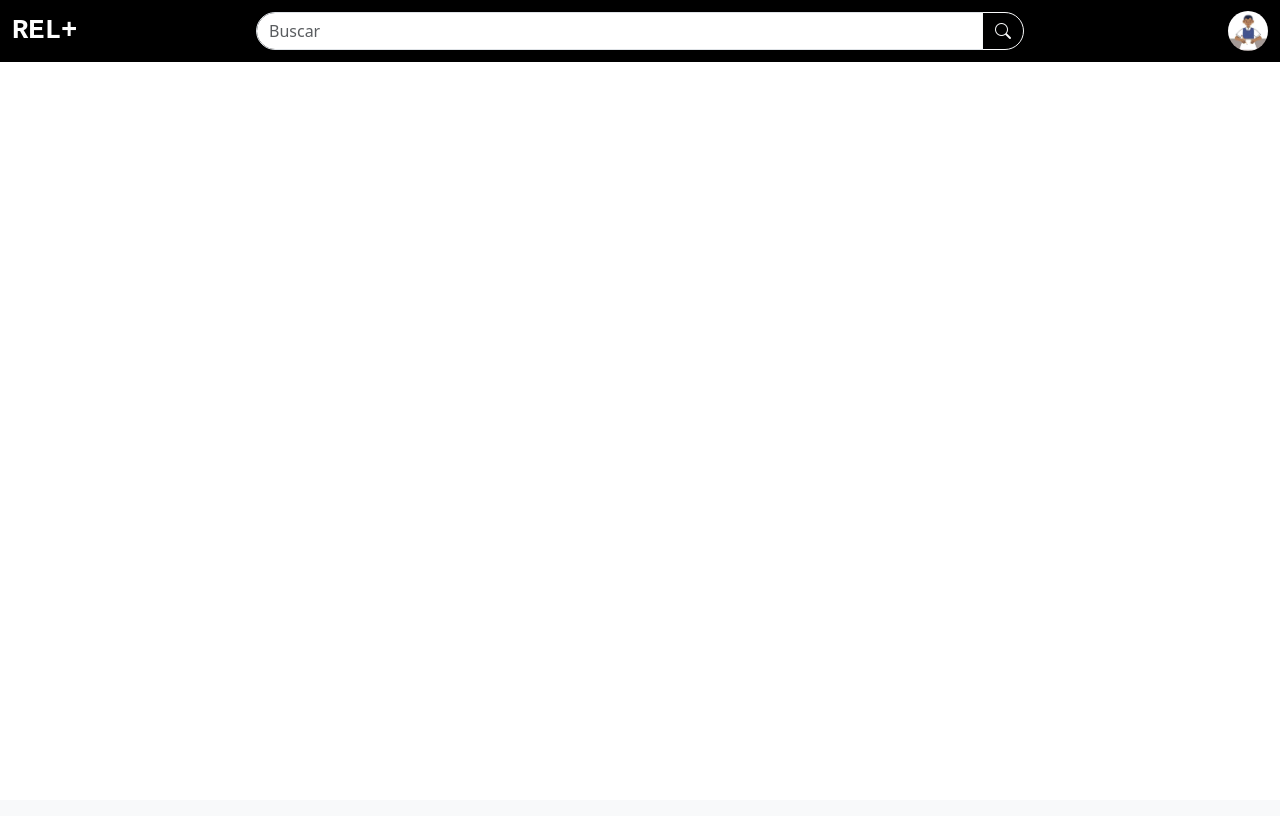
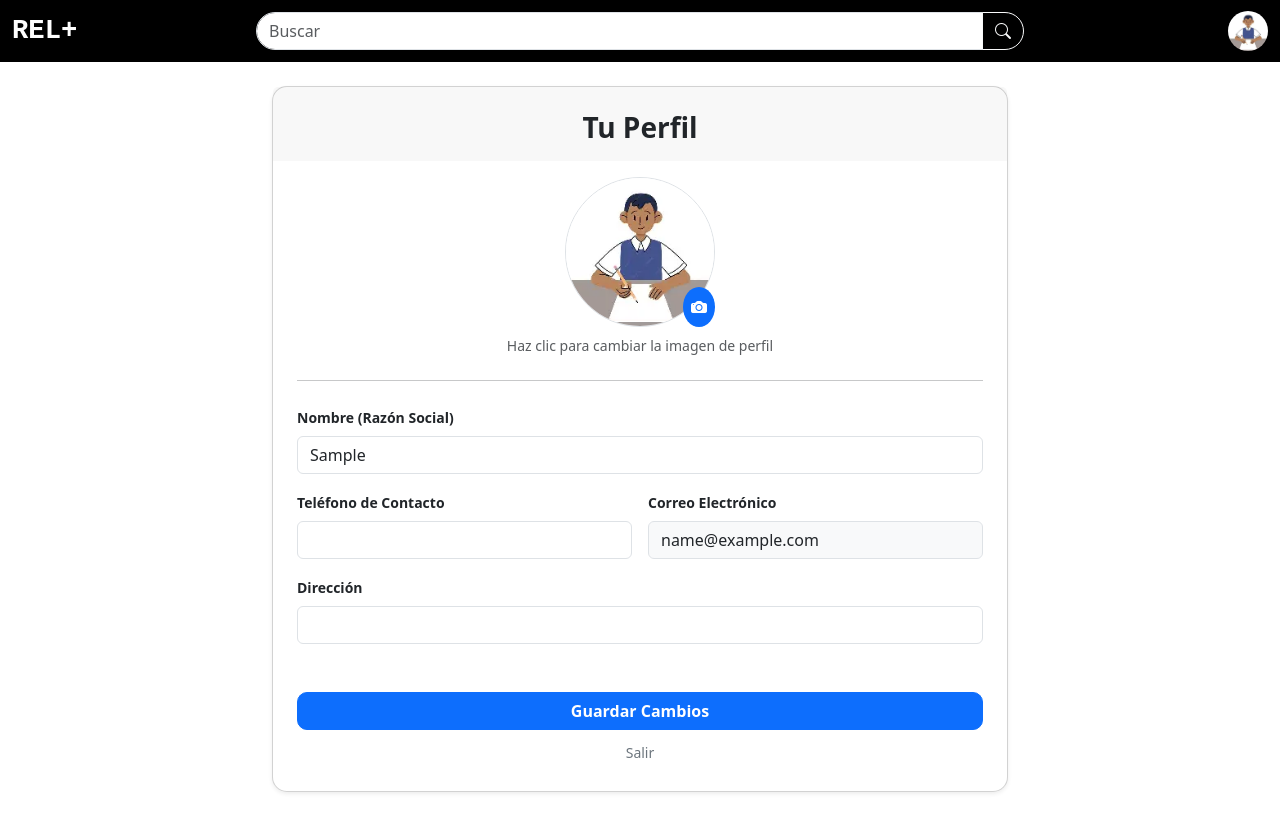
Before and after one commit to vicenteisg2006/IS-CECJMC, a Django app: page /mi-perfil/ in a window 1280 px wide. Before the commit the page ends 62 px from the top, so only its background shows below. Run offline with Django 5.2, Linux system fonts and the light colour scheme; the visitor is signed in with stand-in values (Sample User, id 1); some libraries are stand-ins or nearby versions.

Commit message:
pagina miPerfil funcional

```diff
--- a/APP/models.py
+++ b/APP/models.py
@@ -71,12 +71,13 @@ class Competencia(models.Model):
 
 class Usuario(AbstractUser):
     fecha_nacimiento = models.DateField(null=True, blank=True)
-    telefono = models.CharField(max_length=20, blank=True)
-    direccion = models.CharField(max_length=255, blank=True)
+    telefono = models.CharField(max_length=20, blank=True, null=True)
+    direccion = models.CharField(max_length=255, blank=True, null=True)
+    email = models.EmailField(max_length=255, blank=True, null=True)
     # avatar_url = models.URLField(max_length=500, blank=True) # Ideal para Cloudflare
     avatar = models.ImageField(upload_to='avatars/', null=True, blank=True)
-    bio = models.TextField(blank=True)
-    curso = models.CharField(max_length=100, blank=True)
+    bio = models.TextField(blank=True, null=True)
+    curso = models.CharField(max_length=100, blank=True, null=True)
 
     @property
     def get_avatar(self):
--- a/APP/templates/0_Bases/2base.html
+++ b/APP/templates/0_Bases/2base.html
@@ -48,7 +48,7 @@
                         </a>
                         <ul class="dropdown-menu dropdown-menu-end shadow" aria-labelledby="menusitoPerfilsito" style="border-radius: 12px; margin-top: 10px;">
                             <li><h6 class="dropdown-header fw-bold">Mi Cuenta<h6></li>
-                            <li><a class="dropdown-item" href="#"><i class="bi bi-person me-2"></i>Perfil</a></li>
+                            <li><a class="dropdown-item" href="{% url 'ver_perfil' %}"><i class="bi bi-person me-2"></i>Perfil</a></li>
                             <li><a class="dropdown-item" href="#"><i class="bi bi-gear-fill me-2"></i>Configuración</a></li>
 
                             <li><hr class="d-lg-none" class="dropdown-divider"></li>
--- a/APP/templates/0_Bases/3base.html
+++ b/APP/templates/0_Bases/3base.html
@@ -49,7 +49,7 @@
 
                         <ul class="dropdown-menu dropdown-menu-end shadow" aria-labelledby="menusitoPerfilsito" style="border-radius: 12px; margin-top: 10px;">
                             <li><h6 class="dropdown-header fw-bold">Mi Cuenta<h6></li>
-                            <li><a class="dropdown-item" href="#"><i class="bi bi-person me-2"></i>Perfil</a></li>
+                            <li><a class="dropdown-item" href="{% url 'ver_perfil' %}"><i class="bi bi-person me-2"></i>Perfil</a></li>
                             <li><a class="dropdown-item" href="#"><i class="bi bi-gear-fill me-2"></i>Configuración</a></li>
 
                             <li><hr class="d-lg-none" class="dropdown-divider"></li>
--- a/APP/templates/0_Bases/miPerfil.html
+++ b/APP/templates/0_Bases/miPerfil.html
@@ -53,17 +53,6 @@
 
                             <li><hr class="d-lg-none" class="dropdown-divider"></li>
 
-                            <li><h6 class="dropdown-header fw-bold d-lg-none">Tablero</h6></li>
-
-                            <li class="d-lg-none"><a class="dropdown-item" href="{% url 'student' %}"><i class="bi bi-house-door me-2"></i>Home</a></li>
-                            <li class="d-lg-none"><a class="dropdown-item" href="{% url 'notificaciones_e' %}"><i class="bi bi-bell me-2"></i>Notificaciones</a></li>
-                            <li class="d-lg-none"><a class="dropdown-item" href="{% url 'practicas_e' %}"><i class="bi bi-pencil me-2"></i> Prácticas</a></li>
-                            <li class="d-lg-none"><a class="dropdown-item" href="{% url 'empresas_e' %}"><i class="bi bi-building me-2"></i> Empresas</a></li>
-                            <li class="d-lg-none"><a class="dropdown-item" href="{% url 'tareas_e' %}"><i class="bi bi-book me-2"></i> Tareas</a></li>
-                            <li class="d-lg-none"><a class="dropdown-item" href="{% url 'conexiones_e' %}"><i class="bi bi-people me-2"></i> Conexiones</a></li>
-
-                            <li><hr class="d-lg-none" class="dropdown-divider"></li>
-
                             <li class="d-lg-none"><a class="dropdown-item text-danger" href="{% url 'logout' %}"><i class="bi bi-door-open me-2"></i> Cerrar Sesión</a></li>
 
                         </ul>
@@ -74,7 +63,109 @@
             </div>
         </nav>
 
-        <!---->
+    <!---->
+        <div class="container py-4">
+            <div class="row justify-content-center">
+                <div class="col-md-8">
+                    <div class="card shadow-sm" style="border-radius: 15px;">
+                        <div class="card-header  border-0 pt-4">
+                            <h3 class="fw-bold text-center">Tu Perfil</h3>
+                        </div>
+                        <div class="card-body px-4 pb-4">
 
+                            <!-- Formulario de Actualización Genérico -->
+                            <form action="{% url 'actualizar_perfil' %}" method="POST" enctype="multipart/form-data">
+                                {% csrf_token %}
+
+                                <!-- Sección de Foto (Común para todos) -->
+                                <div class="text-center mb-4">
+                                    <div class="position-relative d-inline-block">
+                                        <img src="{{ user.get_avatar }}" alt="Avatar" id="preview" class="rounded-circle border"
+                                            style="width: 150px; height: 150px; object-fit: cover;">
+                                        <label for="foto-input" class="position-absolute bottom-0 end-0 bg-primary text-white rounded-circle p-2" style="cursor: pointer;">
+                                            <i class="bi bi-camera-fill"></i>
+                                        </label>
+                                        <input type="file" id="foto-input" name="nueva_foto" class="d-none" accept="image/*">
+                                    </div>
+                                    <p class="small text-muted mt-2">Haz clic para cambiar la imagen de perfil</p>
+                                </div>
+
+                                <hr class="my-4">
+
+                                <!-- Datos Dinámicos -->
+                                <div class="row g-3">
+                                    <!-- Nombre: Siempre visible, pero cambia el ancho si no hay apellido -->
+                                    <div class="{% if user.tipo_perfil|upper == 'ESTUDIANTE' %}col-md-6{% else %}col-md-12{% endif %}">
+                                        <label class="form-label fw-bold small">Nombre {% if user.tipo_perfil|upper != 'ESTUDIANTE' %}(Razón Social){% endif %}</label>
+                                        <input type="text" name="first_name" class="form-control" value="{{ user.first_name }}">
+                                    </div>
+
+                                    <!-- Apellido: Solo para estudiantes -->
+                                    {% if user.tipo_perfil|upper == 'ESTUDIANTE' %}
+                                    <div class="col-md-6">
+                                        <label class="form-label fw-bold small">Apellido</label>
+                                        <input type="text" name="last_name" class="form-control" value="{{ user.last_name }}">
+                                    </div>
+                                    {% endif %}
+
+                                    <!-- Contacto (Común para todos) -->
+                                    <div class="col-md-6">
+                                        <label class="form-label fw-bold small">Teléfono de Contacto</label>
+                                        <input type="text" name="telefono" class="form-control" value="{{ user.telefono|default:'' }}">
+                                    </div>
+                                    <div class="col-md-6">
+                                        <label class="form-label fw-bold small">Correo Electrónico</label>
+                                        <input type="email" class="form-control bg-light" value="{{ user.email }}" readonly>
+                                    </div>
+
+                                    <!-- Dirección (Común para todos) -->
+                                    <div class="col-12">
+                                        <label class="form-label fw-bold small">Dirección</label>
+                                        <input type="text" name="direccion" class="form-control" value="{{ user.direccion|default:'' }}">
+                                    </div>
+
+                                    <!-- Detalles Específicos de Estudiante -->
+                                    {% if user.tipo_perfil|upper == 'ESTUDIANTE' %}
+                                    <div class="col-12">
+                                        <label class="form-label fw-bold small">Centro Educacional</label>
+                                        <input type="text" class="form-control bg-light" value="{{ user.centro_educacional.nombre }}" readonly>
+                                    </div>
+                                    <div class="col-12">
+                                        <label class="form-label fw-bold small">Curso / Nivel</label>
+                                        <input type="text" class="form-control bg-light" value="{{ user.curso|default:'No asignado' }}" readonly>
+                                    </div>
+                                    {% endif %}
+                                </div>
+
+                                <div class="d-grid gap-2 mt-5">
+                                    <button type="submit" class="btn btn-primary fw-bold" style="border-radius: 10px;">
+                                        Guardar Cambios
+                                    </button>
+                                    <!-- Botón de cancelación dinámico según el rol -->
+                                    <a href="{% if user.tipo_perfil|upper == 'ESTUDIANTE' %}{% url 'student' %}{% elif user.tipo_perfil|upper == 'COLEGIO' %}{% url 'school' %}{% else %}{% url 'business' %}{% endif %}"
+                                    class="btn btn-outline-secondary btn-sm border-0">Salir</a>
+                                </div>
+                            </form>
+
+                        </div>
+                    </div>
+                </div>
+            </div>
+        </div>
+
+
+
+        <!-- que quede al final del html siempre -->
+        <script src="https://code.jquery.com/jquery-3.7.1.min.js" integrity="sha256-/JqT3SQfawRcv/BIHPThkBvs0OEvtFFmqPF/lYI/Cxo=" crossorigin="anonymous"></script>
+        <script src="{% static 'js/bootstrap.bundle.min.js' %}"></script>
+
+        <script>
+            document.getElementById('foto-input').onchange = evt => {
+                const [file] = document.getElementById('foto-input').files
+                if (file) {
+                    document.getElementById('preview').src = URL.createObjectURL(file)
+                }
+            }
+        </script>
     </body>
 </html>
--- a/APP/views.py
+++ b/APP/views.py
@@ -425,14 +425,18 @@ def actualizar_perfil(request):
     if request.method == 'POST':
         user = request.user
 
+        user.first_name = request.POST.get('first_name')
+        user.telefono = request.POST.get('telefono')
+        user.direccion = request.POST.get('direccion')
+
         nueva_foto = request.FILES.get('nueva_foto')
         if nueva_foto:
             user.avatar = nueva_foto
 
-        user.first_name = request.POST.get('first_name')
-        user.last_name = request.POST.get('last_name')
+        nuevo_apellido = request.POST.get('last_name')
+        if nuevo_apellido is not None:
+            user.last_name = nuevo_apellido
 
         user.save()
-        messages.success(request, "¡Información actualizada!")
-
+        messages.success(request, "Perfil actualizado.")
     return redirect('ver_perfil')
--- a/PROJECT/settings.py
+++ b/PROJECT/settings.py
@@ -157,3 +157,5 @@ JAZZMIN_SETTINGS = {
 
 MEDIA_ROOT = os.path.join(BASE_DIR, 'APP', 'media')
 MEDIA_URL = '/media/'
+
+LOGIN_URL = 'login'
```
Also changed, not shown: APP/migrations/0004_usuario_correo.py (added), APP/migrations/0005_remove_usuario_correo_alter_usuario_email.py (added), APP/migrations/0006_alter_usuario_email.py (added), APP/migrations/0007_alter_usuario_bio_alter_usuario_curso_and_more.py (added), APP/migrations/0008_alter_usuario_email.py (added).
